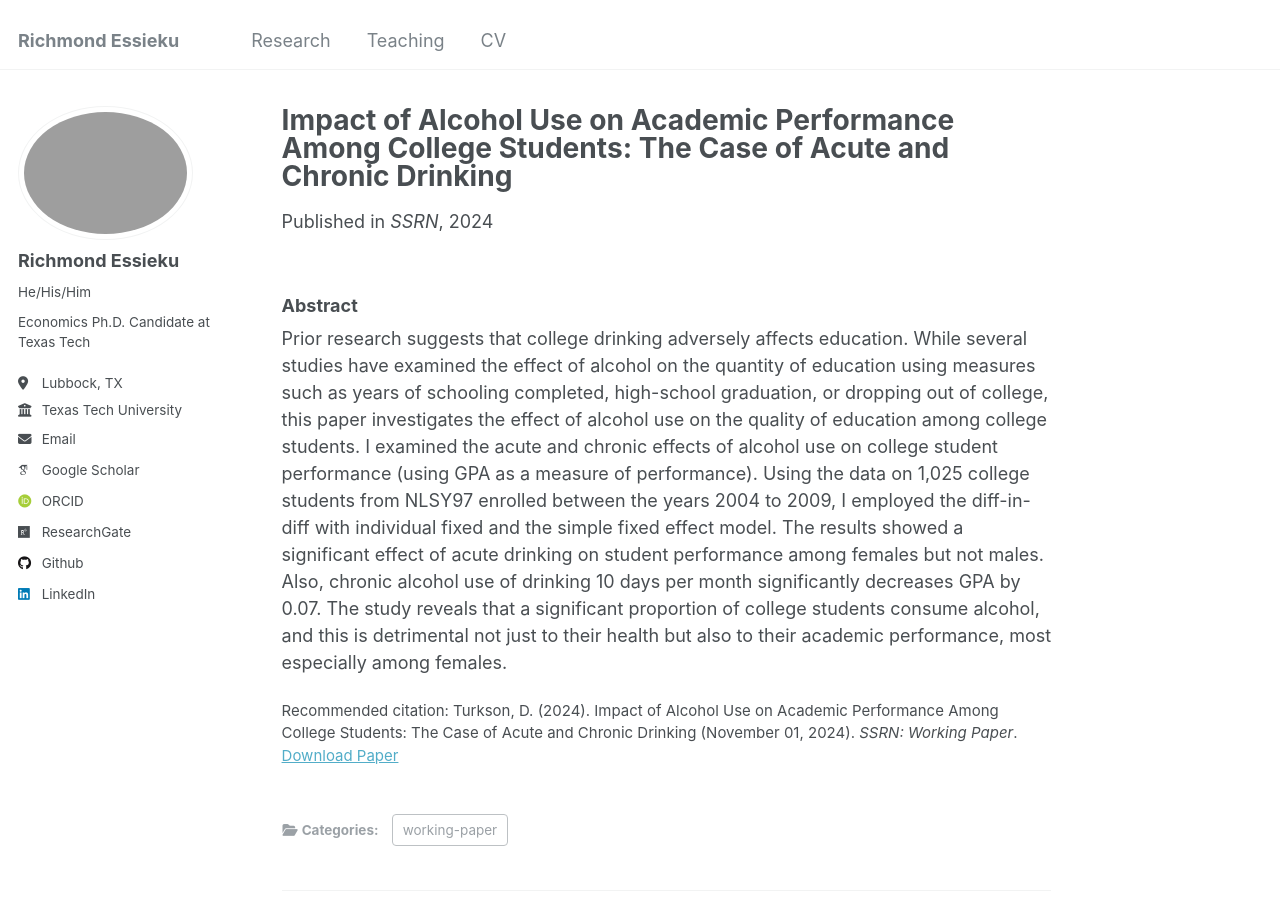
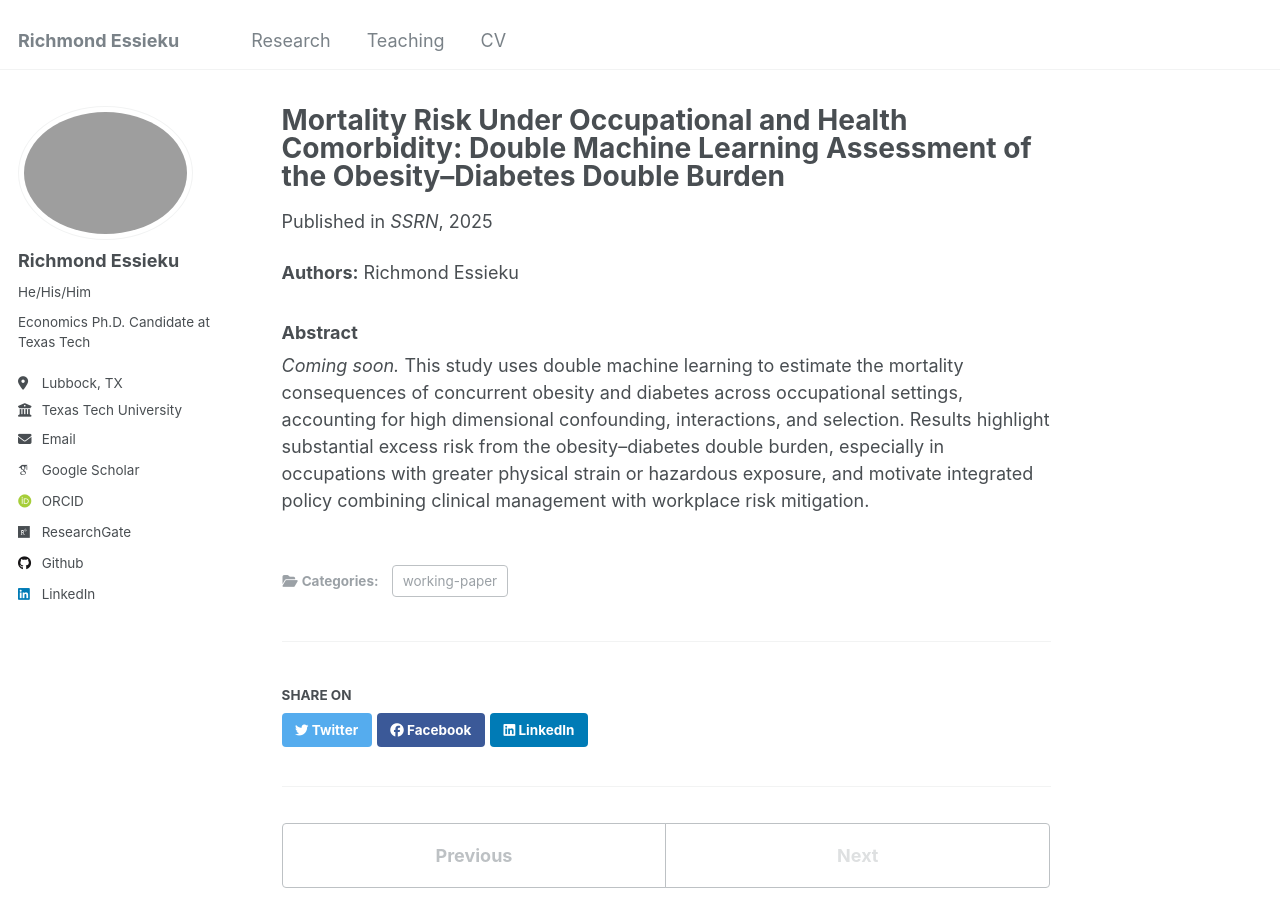
Before and after one commit to essieku/essieku.github.io, a Jekyll site: the page built from _publications/chapter3.md, in a window 1280 px wide and 900 px high. Built offline with Jekyll 4.4.1, drawn with Linux system fonts in a browser that asks for light colours; some web fonts are replaced.

Commit message:
Update chapter3.md

```diff
--- a/_publications/chapter3.md
+++ b/_publications/chapter3.md
@@ -1,16 +1,17 @@
 ---
-title: "Impact of Alcohol Use on Academic Performance Among College Students: The Case of Acute and Chronic Drinking"
+title: "Mortality Risk Under Occupational and Health Comorbidity: Double Machine Learning Assessment of the Obesity–Diabetes Double Burden"
 collection: publications
 category: working-paper
-permalink: /publication/2024-11-05-alc-gpa
-excerpt: 'Prior research suggests that college drinking adversely affects education. While several studies have examined the effect of alcohol on the quantity of education using measures such as years of schooling completed, high-school graduation, or dropping out of college, this paper investigates the effect of alcohol use on the quality of education among college students. I examined the acute and chronic effects of alcohol use on college student performance (using GPA as a measure of performance).'
-date: 2024-02-17
+permalink: /publication/obesity-diabetes
+excerpt: 'This paper quantifies how mortality risk escalates when occupational exposure intersects with the obesity–diabetes double burden. Using double machine learning with orthogonalized estimation, I recover robust effects under high dimensional confounding and map heterogeneity across occupations and worker risk profiles. The evidence indicates that the double burden raises mortality risk beyond additive effects, with the largest excess risk concentrated in more hazardous or physically demanding roles. The policy implication is direct: pair metabolic prevention and diabetes management with targeted workplace protections and benefits design so high risk workers experience real reductions in mortality.<br><br><strong>Authors:</strong> Richmond Essieku'
 venue: 'SSRN'
-slidesurl: # 'http://academicpages.github.io/files/slides2.pdf'
-paperurl: 'https://ssrn.com/abstract=5006755'
-citation: 'Turkson, D. (2024). Impact of Alcohol Use on Academic Performance Among College Students: The Case of Acute and Chronic Drinking (November 01, 2024). <i>SSRN: Working Paper</i>.'
-
+authors: 'Richmond Essieku'
+paperurl: 'https://papers.ssrn.com/sol3/papers.cfm?abstract_id=5453014'
+# date: 2025-09-23
+# slidesurl: ''
 ---
 
+**Authors:** Richmond Essieku
+
 ### Abstract
-Prior research suggests that college drinking adversely affects education. While several studies have examined the effect of alcohol on the quantity of education using measures such as years of schooling completed, high-school graduation, or dropping out of college, this paper investigates the effect of alcohol use on the quality of education among college students. I examined the acute and chronic effects of alcohol use on college student performance (using GPA as a measure of performance). Using the data on 1,025 college students from NLSY97 enrolled between the years 2004 to 2009, I employed the diff-in-diff with individual fixed and the simple fixed effect model. The results showed a significant effect of acute drinking on student performance among females but not males. Also, chronic alcohol use of drinking 10 days per month significantly decreases GPA by 0.07. The study reveals that a significant proportion of college students consume alcohol, and this is detrimental not just to their health but also to their academic performance, most especially among females.
+*Coming soon.* This study uses double machine learning to estimate the mortality consequences of concurrent obesity and diabetes across occupational settings, accounting for high dimensional confounding, interactions, and selection. Results highlight substantial excess risk from the obesity–diabetes double burden, especially in occupations with greater physical strain or hazardous exposure, and motivate integrated policy combining clinical management with workplace risk mitigation.
```
